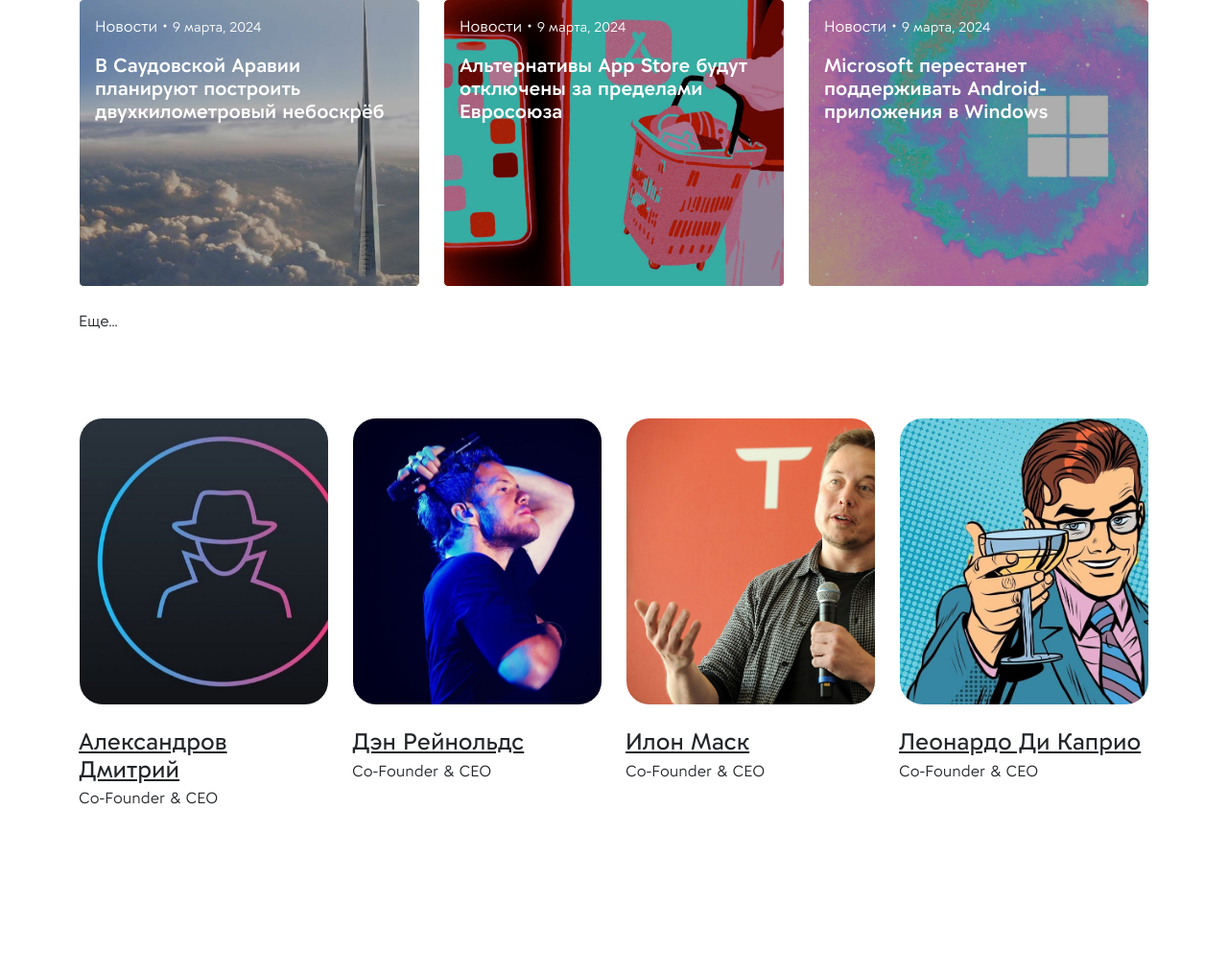
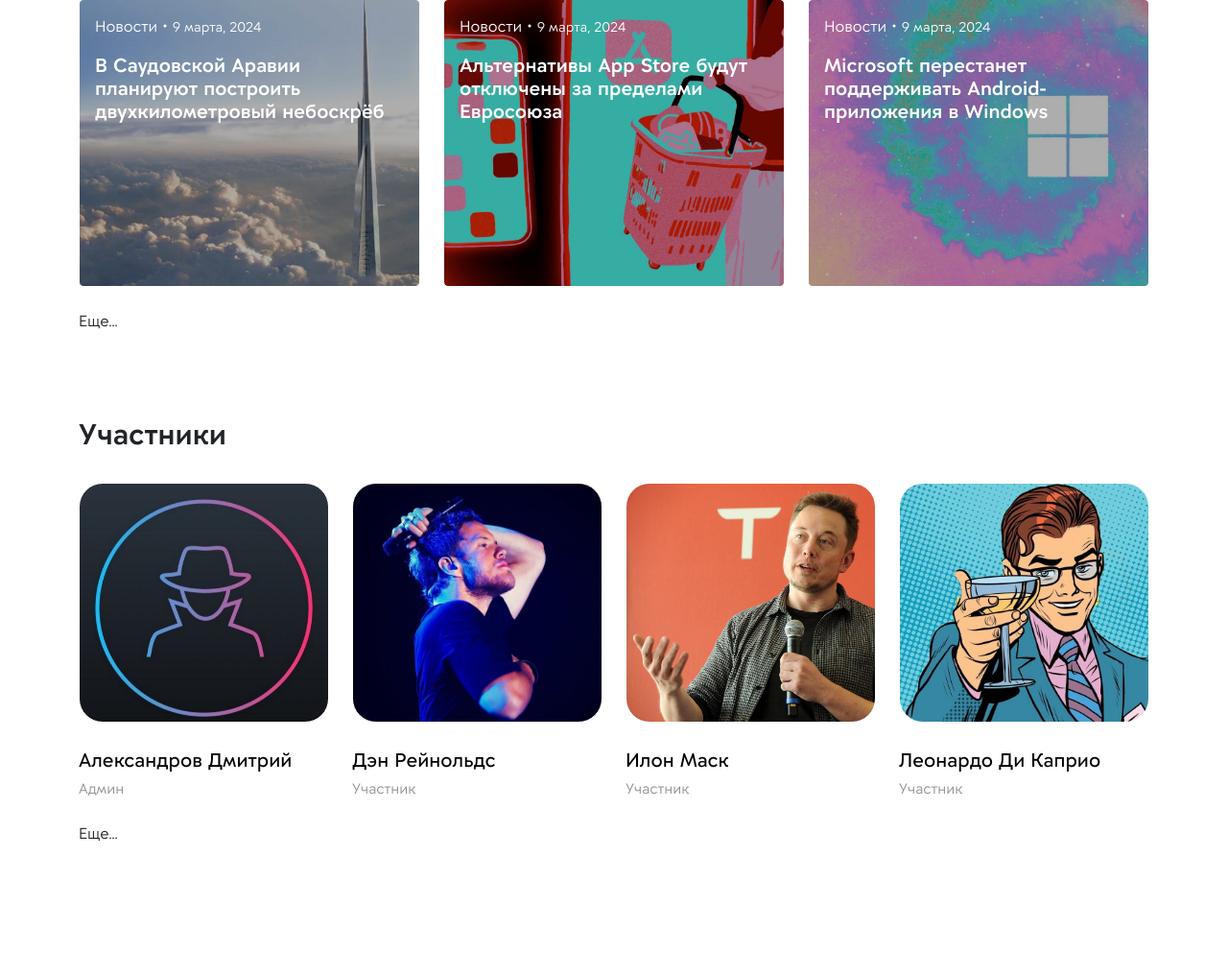
Before and after one commit to ordenmeny/Unit-clubs, a Django app: page /newsmobile/profile-club/ in a window 1280 px wide. Shown: the part 1092-2109 px from the top of the page at 96% size. Before the commit the page ends 1930 px from the top, so only its background shows below. Run offline with Django 4.2, Linux system fonts and the light colour scheme; a user stored in the database is signed in; data comes from the database, SQL or seed files in the repository; both versions use the stored data as it was after the commit; some libraries are stand-ins or nearby versions.

Commit message:
Верстка профиля клуба

```diff
--- a/app_clubs/templates/app_clubs/profile_club.html
+++ b/app_clubs/templates/app_clubs/profile_club.html
@@ -16,9 +16,6 @@
             background-color: rgba(0, 0, 0, 0.32) !important;
             border: 1px solid white;
         }
-
-
-
 
 
     </style>
@@ -97,6 +94,7 @@
         <br><br><br>
 
         <div class="container">
+            <h1 class="title-weight-section">Участники</h1><br>
             <div class="row gy-5">
 
                 {% for member in members %}
@@ -107,7 +105,8 @@
 
                         {% if member.image %}
 
-                    <div class="mb-4 img-post-list" style="background-image: url({{ member.image.url }}); border-radius: 25px;">
+                            <div class="mb-4 img-post-list"
+                                 style="background-image: url({{ member.image.url }}); border-radius: 25px; height: 250px">
 
 
                         {% else %}
@@ -115,14 +114,27 @@
                         {% endif %}
                         </div>
                         <div class="mb-4">
-                    <h4 class="mb-1"><a href="#!" class="text-reset">{{ member.fio }}</a></h4>
-                    <span class="fs-6">Co-Founder &amp; CEO</span>
+                            <p class="mb-1"><a href="#" class="text-decoration-none"
+                                               style="color: black; font-weight: 500; font-size: 20px">{{ member.fio }}</a>
+                            </p>
+                            {% if member in current_club.admins.all %}
+                                <span class="fs-6">
+                        <p style="color: rgba(0,0,0,0.44); font-size: 15px">Админ</p>
+                    </span>
+                            {% else %}
+                                <span>
+                        <p style="color: rgba(0,0,0,0.44); font-size: 15px">Участник</p>
+                        </span>
+                            {% endif %}
+
                         </div>
                     </div>
 
                 {% endfor %}
 
             </div>
+
+            <p>Еще...</p>
         </div>
 
 
```
Also changed, not shown: db.sqlite3, media/uploads/users/2024/03/09/1681872043_kartinki-pibig-info-p-inkognito-kartinki-arti-vkonta_j89OUZx.jpg (added), media/uploads/users/2024/03/09/UtJVObDmdAs.jpg (added). Lines whose indentation alone changed are shown as unchanged.
